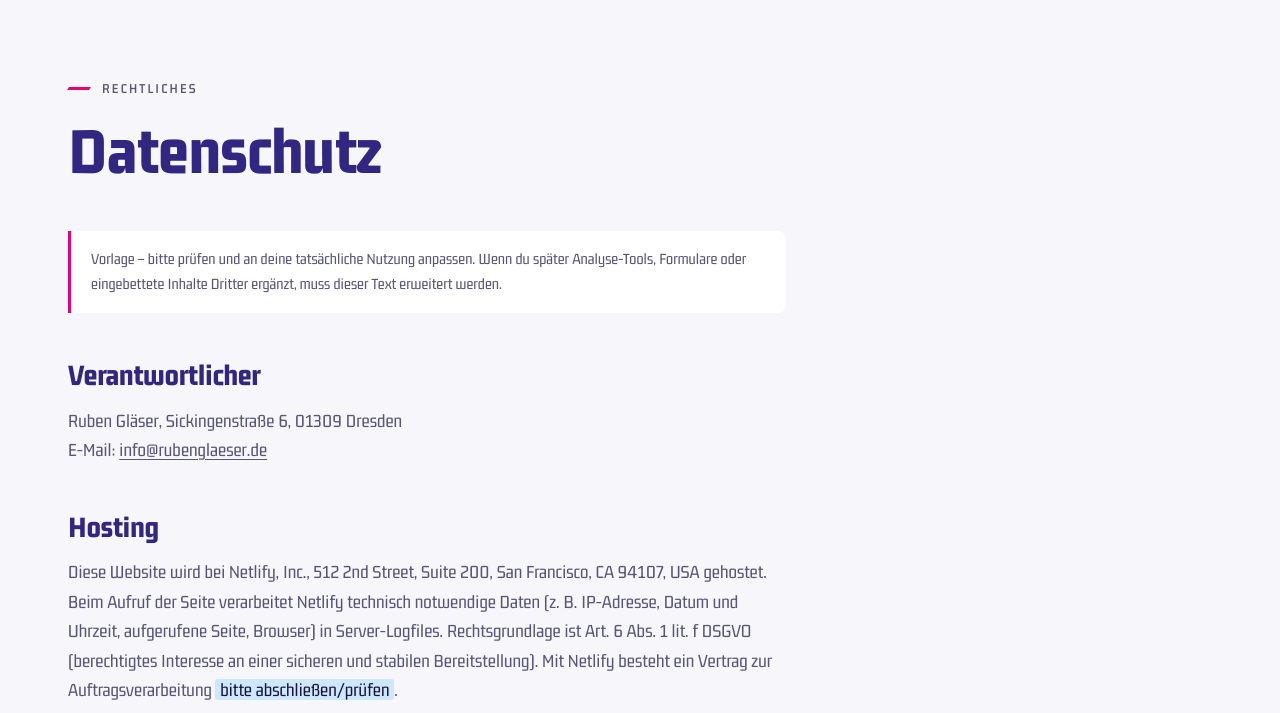
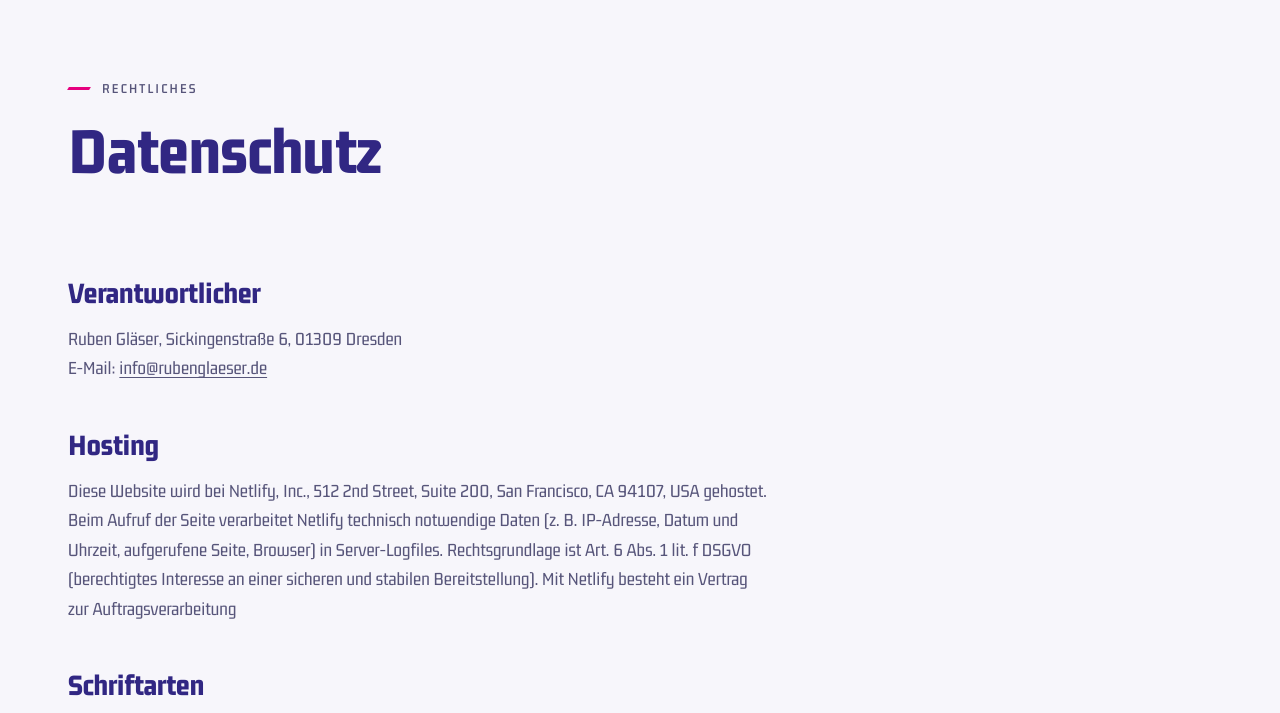
Before and after one commit to rubenglaeser1977/rubenglaeser-webseite, a plain HTML site: page datenschutz.html in a window 1280 px wide. Shown: the part 84-797 px from the top of the page. Drawn offline with Linux system fonts and the light colour scheme.

Commit message:
Update privacy policy content in datenschutz.html
Removed placeholder text regarding content adjustments and added a note about the contract for data processing with Netlify.

```diff
--- a/datenschutz.html
+++ b/datenschutz.html
@@ -31,11 +31,10 @@
 <main id="main">
 <section class="page-head container"><span class="eyebrow">Rechtliches</span><h1>Datenschutz</h1></section>
 <div class="container"><div class="prose">
-<p class="note">Vorlage – bitte prüfen und an deine tatsächliche Nutzung anpassen. Wenn du später Analyse-Tools, Formulare oder eingebettete Inhalte Dritter ergänzt, muss dieser Text erweitert werden.</p>
 <h2>Verantwortlicher</h2>
 <p>Ruben Gläser, Sickingenstraße 6, 01309 Dresden<br>E-Mail: <a href="#" data-email data-email-text>info@rubenglaeser.de</a></p>
 <h2>Hosting</h2>
-<p>Diese Website wird bei Netlify, Inc., 512 2nd Street, Suite 200, San Francisco, CA 94107, USA gehostet. Beim Aufruf der Seite verarbeitet Netlify technisch notwendige Daten (z.&nbsp;B. IP-Adresse, Datum und Uhrzeit, aufgerufene Seite, Browser) in Server-Logfiles. Rechtsgrundlage ist Art. 6 Abs. 1 lit. f DSGVO (berechtigtes Interesse an einer sicheren und stabilen Bereitstellung). Mit Netlify besteht ein Vertrag zur Auftragsverarbeitung <mark class="fill">bitte abschließen/prüfen</mark>.</p>
+<p>Diese Website wird bei Netlify, Inc., 512 2nd Street, Suite 200, San Francisco, CA 94107, USA gehostet. Beim Aufruf der Seite verarbeitet Netlify technisch notwendige Daten (z.&nbsp;B. IP-Adresse, Datum und Uhrzeit, aufgerufene Seite, Browser) in Server-Logfiles. Rechtsgrundlage ist Art. 6 Abs. 1 lit. f DSGVO (berechtigtes Interesse an einer sicheren und stabilen Bereitstellung). Mit Netlify besteht ein Vertrag zur Auftragsverarbeitung</p>
 <h2>Schriftarten</h2>
 <p>Die verwendete Schrift (Gemunu Libre) ist lokal auf dem Server gespeichert. Beim Seitenaufruf wird keine Verbindung zu Google oder anderen Schriftanbietern aufgebaut.</p>
 <h2>Cookies und Tracking</h2>
```
